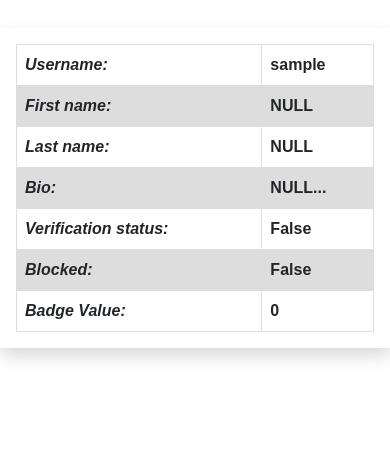
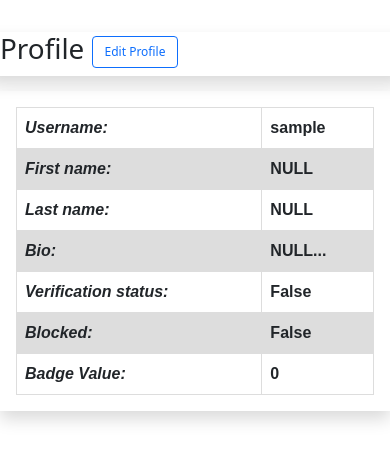
Before and after one commit to Tesfa-eth/portfolioProfile, a Django app: page /profile/ in a window 390 px wide. Shown: the part 56-518 px from the top of the page. Run offline with Django 4.2, Linux system fonts and the light colour scheme; the visitor is signed in with stand-in values (Sample User, id 1); data comes from the database, SQL or seed files in the repository; lists and menus that the app fills with data are empty; some libraries are stand-ins or nearby versions.

Commit message:
many updates

```diff
--- a/rateMySchoolApp/forms.py
+++ b/rateMySchoolApp/forms.py
@@ -23,6 +23,11 @@
         model = Post
         fields = ['postcontent', 'rate_stars']
 
+class EditUserProfile(forms.ModelForm):
+    class Meta:
+        model = Profile
+        fields = ['firstName', 'lastName', 'bio']
+
 class UserProfileManagementForm(forms.ModelForm):
     class Meta:
         model = Profile
--- a/rateMySchoolApp/urls.py
+++ b/rateMySchoolApp/urls.py
@@ -9,6 +9,7 @@
     path("myratings/", views.myRatings, name="myratings"),
     path('updatePost/<int:pk>/', views.updatePost, name="updatepost"),
     path("profile/", views.profile, name="profile"),
+    path("editProfile/", views.editProfile, name="editprofile"),
     path("accounts/", include("allauth.urls")),
     # admin manage Posts
     path('managePosts/', views.managePosts, name='manageposts'),
--- a/rateMySchoolApp/views.py
+++ b/rateMySchoolApp/views.py
@@ -4,7 +4,7 @@
 from .models import Profile, Universities, Post
 from django.contrib.auth.models import User # used in forms
 from django.db.models import Count
-from .forms import ReportPostForm, UniversityRateForm, EditUniversityRatePostForm, UserProfileManagementForm
+from .forms import EditUserProfile, ReportPostForm, UniversityRateForm, EditUniversityRatePostForm, UserProfileManagementForm
 import wikipediaapi
 import logging
 
@@ -160,6 +160,23 @@
     return render(request, 'rateMySchool/profile.html', context)
 
 @login_required
+def editProfile(request):
+    """edit user profile"""
+    userprofile = Profile.objects.filter(user = request.user)[0]
+    if request.method == 'POST':
+        form = EditUserProfile(request.POST, instance=userprofile)
+        if form.is_valid():
+            form.save()
+            return redirect('/dashboard')
+    else:
+        form = EditUserProfile(instance=userprofile)
+    context = {
+        'test':'test',
+        'form': form,
+    }
+    return render(request, 'rateMySchool/editProfile.html', context)
+
+@login_required
 def updatePost(request, pk):
     post = Post.objects.get(id=pk)
     test = ''
--- a/templates/rateMySchool/indivUniRatings.html
+++ b/templates/rateMySchool/indivUniRatings.html
@@ -47,13 +47,13 @@
             {{post.postcontent}}
             <!--bottom of individual rating. Consists upvote and downvote-->
             <div class="row pt-3">
-              <div class="col-md-4">
+              <div class="col-md-3">
 
               </div>
               <div class="col-md-3">
                 <!--one is button and the other is int-->
               </div>
-              <div class="col-md-5">
+              <div class="col-md-6">
                 <!--one is button and the other is int-->
                 <button class="btn btn-outline-primary" style="font-size: 12px;"  type="submit">{{post.upvoteCount}} upvote</button>
                 <button class="btn btn-outline-danger" style="font-size: 12px;" type="submit">{{post.downvoteCount}} downvote</button>
--- a/templates/rateMySchool/profile.html
+++ b/templates/rateMySchool/profile.html
@@ -1,10 +1,22 @@
 {% extends 'partials/dashboardbase.html' %} {% load socialaccount %}
 {% block content %}
+<div class="row pt-3 mt-3">
+    <div class="col-md-4">
+    </div>
+    <div class="col-md-4 shadow">
+        <h1> Profile <a class="btn btn-outline-primary" style="font-size: 12px;" href="{%url 'editprofile'%}"> Edit Profile</a></h1>
+    </div>
+    <div class="col-md-4">
+    </div>
+    </div>
+</div>
+
+
 <div class="container" style="text-align: center; padding-top: 3%;">
-    <div class="row pt-3">
+    <div class="row pt-1">
     <div class="col-md-3">
     </div>
-    <div class="col-md-6 shadow p-3">
+    <div class="col-md-6 shadow p-3 mb-3">
     <table>
         <tr><th><i>Username:</i></th><th>{{userprofile}}</th></tr>
         <tr><th><i>First name:</i></th><th>{{userprofile.firstName}}</th></tr>
@@ -18,7 +30,6 @@
     <div class="col-md-4">
     </div>
     <div class="col-md-8">
-
     </div>
     </div>
 </div>
```
Also changed, not shown: templates/rateMySchool/editProfile.html (added, +33 -0 lines).
